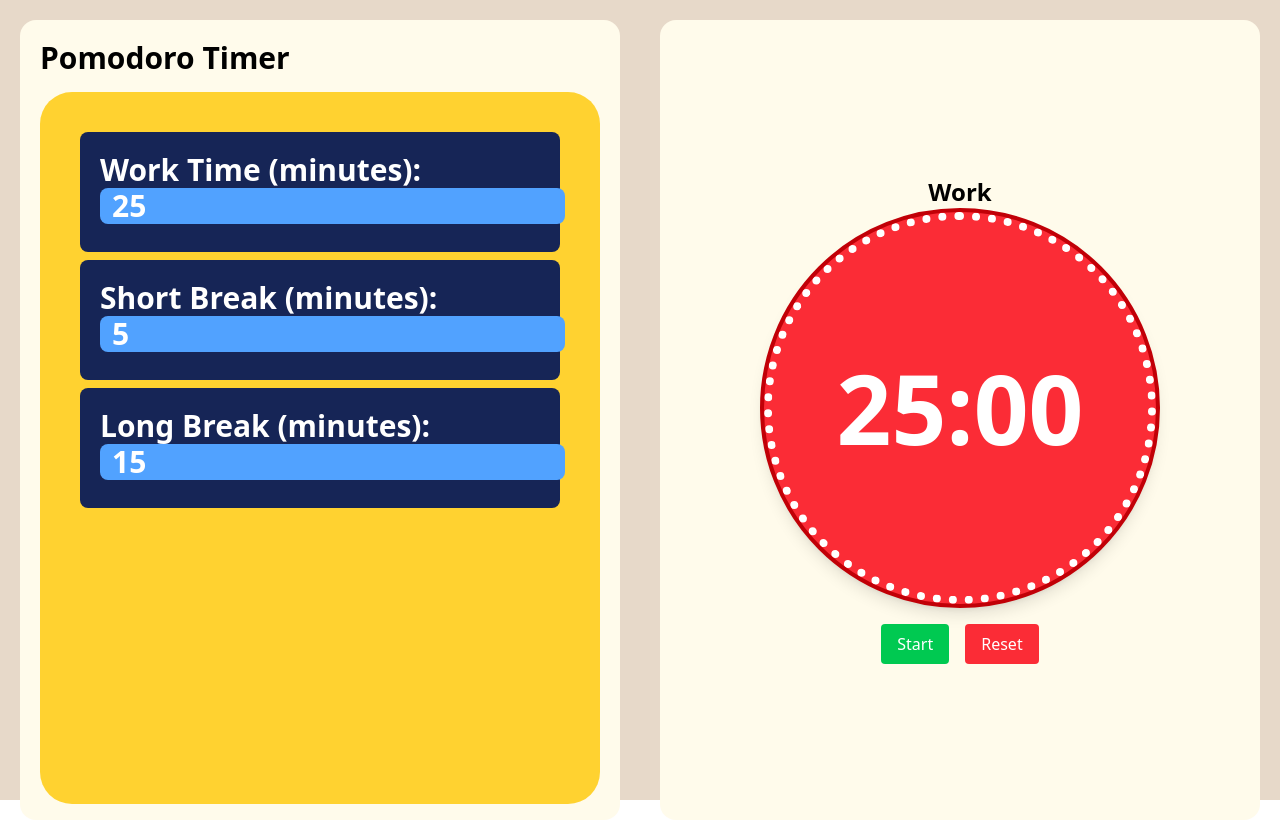
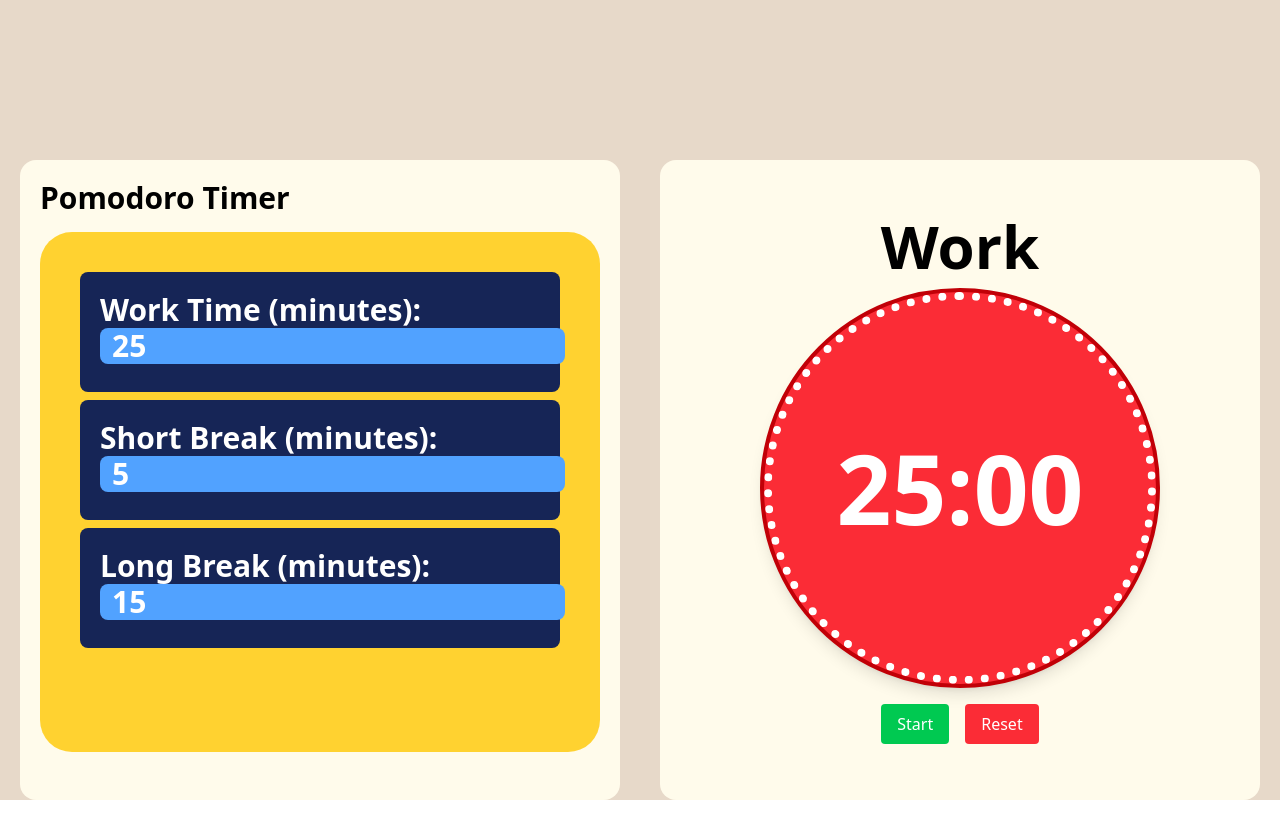
Before and after one commit to Bondedincome/Pomodoro-Timer, a React (Vite) app: page / in a window 1280 px wide. Built offline with nearby package versions, Linux system fonts and the light colour scheme.

Commit message:
Fixed a bit of the structure

```diff
--- a/src/App.jsx
+++ b/src/App.jsx
@@ -2,6 +2,8 @@ import React, { useState, useEffect } from "react";
 import TimerDisplay from "./components/TimerDisplay";
 import Controls from "./components/Controls";
 import Settings from "./components/Settings";
+import NavBar from "./components/NavBar";
+
 
 const App = () => {
 	const [timeLeft, setTimeLeft] = useState(25 * 60);
@@ -32,7 +34,7 @@ const App = () => {
 			}
 		}
 		return () => clearInterval(timer);
-	}, [isRunning, timeLeft]);
+	}, [isRunning, longBreak, sessionCount, sessionType, shortBreak, timeLeft, workTime]);
 
 	const handleStart = () => setIsRunning(true);
 	const handlePause = () => setIsRunning(false);
@@ -50,7 +52,7 @@ const App = () => {
 
 	return (
 		<div className="min-h-screen bg-[#E7D9C9]">
-			<div className="bg-amber-50 w-150 h-200 relative top-5 left-5 p-5 rounded-2xl">
+			<div className="bg-amber-50 w-150 h-160 relative top-40 left-5 p-5 rounded-2xl">
 				<h1 className="text-3xl font-bold font-sans">Pomodoro Timer</h1>
 				<Settings
 					workTime={workTime}
@@ -59,7 +61,7 @@ const App = () => {
 					onChange={handleSettingsChange}
 				/>
 			</div>
-			<div className="flex flex-col items-center justify-center absolute bg-amber-50 w-150 h-200 rounded-2xl top-5 right-5">
+			<div className="flex flex-col items-center justify-center absolute bg-amber-50 w-150 h-160 rounded-2xl top-40 right-5">
 				<TimerDisplay
 					minutes={Math.floor(timeLeft / 60)}
 					seconds={timeLeft % 60}
--- a/src/components/Settings.jsx
+++ b/src/components/Settings.jsx
@@ -2,7 +2,7 @@ import React from "react";
 
 const Settings = ({ workTime, shortBreak, longBreak, onChange }) => {
 	return (
-		<div className="flex flex-col gap-2 mt-4 w-140 h-178 bg-amber-300 p-10 rounded-4xl text-3xl font-bold text-white">
+		<div className="flex flex-col gap-2 mt-4 w-140 h-130 bg-amber-300 p-10 rounded-4xl text-3xl font-bold text-white">
 			<label className="bg-blue-950 rounded-lg md:box-border h-30 p-5">
 				Work Time (minutes):
 				<input
--- a/src/components/TimerDisplay.jsx
+++ b/src/components/TimerDisplay.jsx
@@ -3,7 +3,7 @@ import React from "react";
 const TimerDisplay = ({ minutes, seconds, sessionType }) => {
 	return (
 		<div className="text-center relative ">
-			<h2 className="text-2xl font-bold">{sessionType}</h2>
+			<h2 className="text-6xl font-bold font-sans mb-3">{sessionType}</h2>
 			<div className="relative flex items-center justify-center w-100 h-100 bg-red-500 rounded-full border-4 border-red-700 shadow-lg">
 				<div className="absolute inset-0 flex justify-center items-center w-full h-full rounded-full border-[8px] border-dotted border-white">
 				<h1
```
